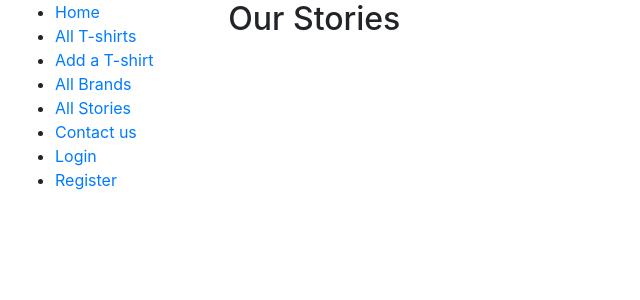
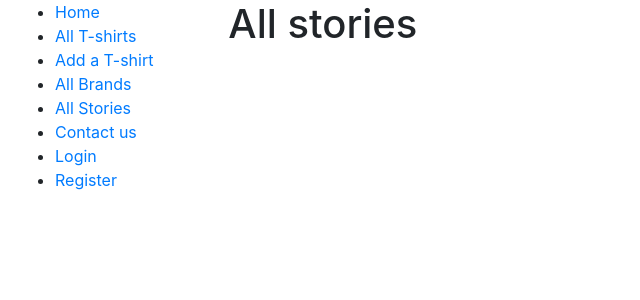
Before and after one commit to wojtekidd/djangoapp-koszulki, a Django app: page /story_list/ in a window 1280 px wide. Shown: the top 300 px of the page, without its empty margins (0-640 px from the left). Run offline with Django 3.2, Linux system fonts and the light colour scheme; data that the repository does not hold is empty; some libraries are stand-ins or nearby versions.

Commit message:
Update story_list.html

```diff
--- a/tshirts/templates/story_list.html
+++ b/tshirts/templates/story_list.html
@@ -2,7 +2,7 @@
 
 
 {% block content %}
-    <h2>Our Stories</h2>
+    <h1>All stories</h1>
     <ul>
         {% for story in object_list %}
             <li> <a href="story_detail/{{ story.id }}">{{story.tshirt}}</a></li>
```
